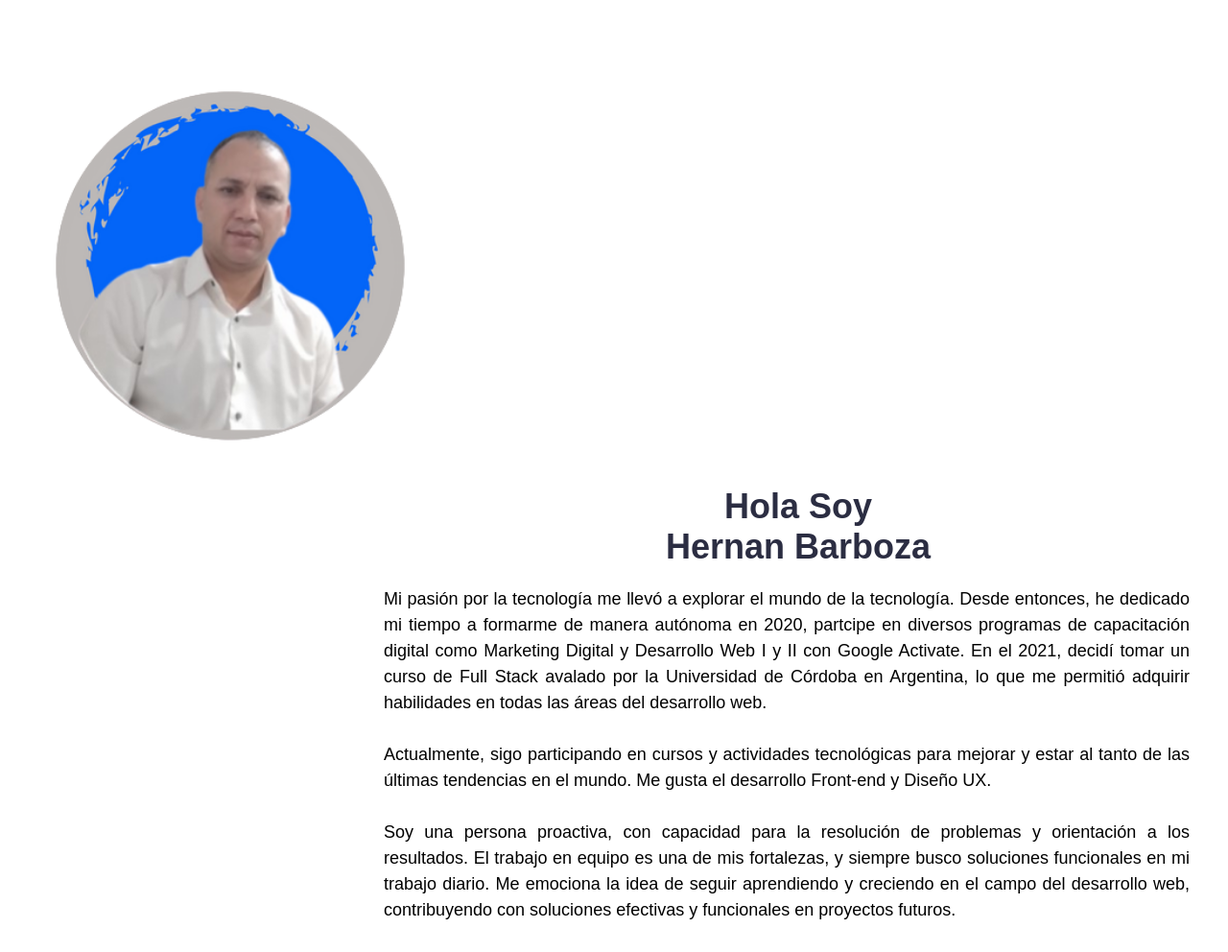
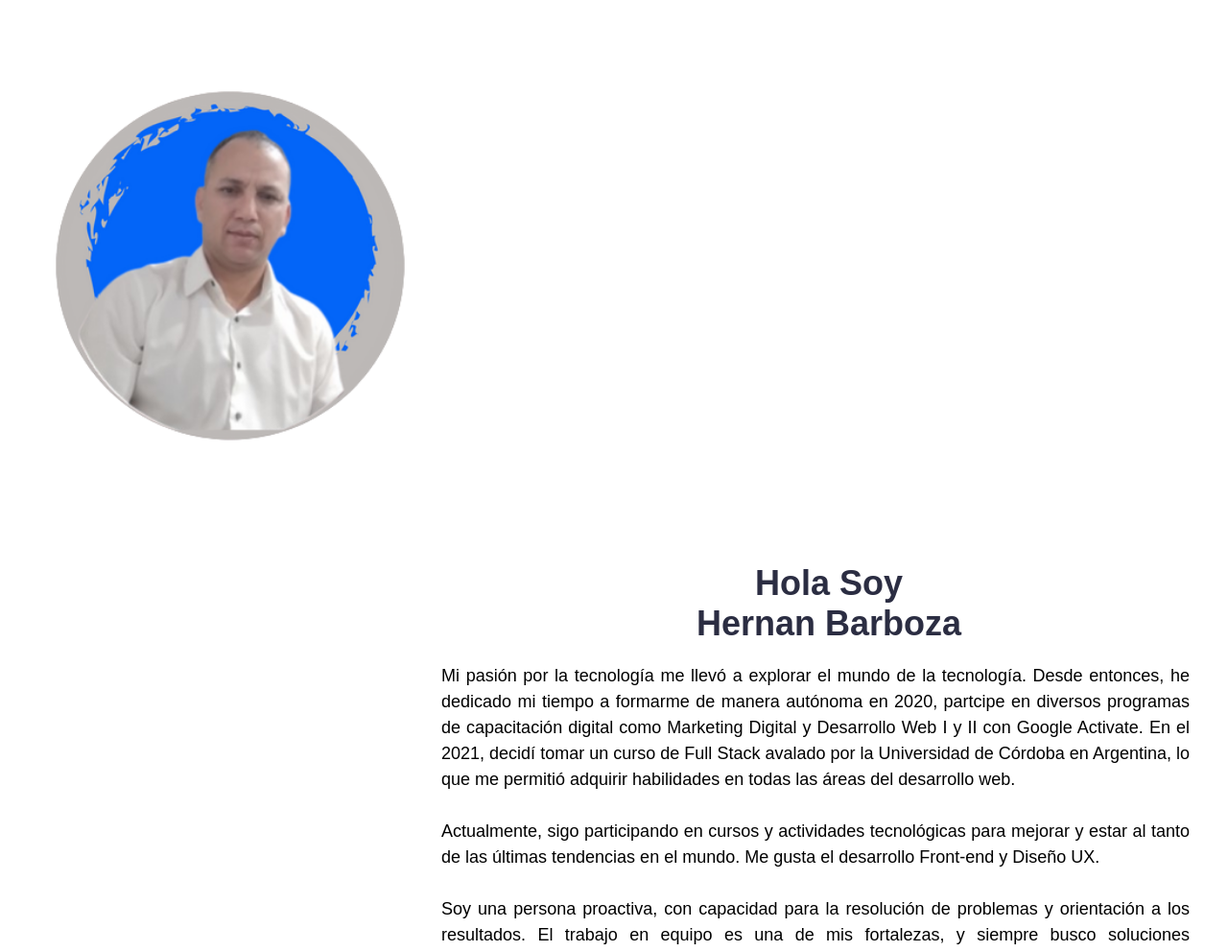
Before and after one commit to Barbozahj/proyecto_2_cod-latam, a plain HTML site: page index.html in a window 1280 px wide. Shown: the part 93-1085 px from the top of the page at 96% size. Drawn offline with Linux system fonts and the light colour scheme.

Commit message:
Update styles.css

```diff
--- a/css/styles.css
+++ b/css/styles.css
@@ -301,10 +301,13 @@ border-right: none;
 .logo{
   margin-left: 50px;
 }
-  .hero{
-    width: 100%;
-   justify-content: center;
+  .hero figure {
+    max-width: 480px;
+    height: 480px;
+    margin-left: 15px;
+    padding: 0;
   }
+
   .hero figure {
     margin: 0;
     padding: 0;
@@ -324,14 +327,14 @@ border-right: none;
   .hero p {
     margin: 0;
     padding: 0;
-    width: 70%;
+    width: 65%;
     float:right;
     margin-bottom: 50px;
   }
   .hero h1 {
     margin: 0;
     padding: 0;
-    width: 70%;
+    width: 65%;
     float:right;
     margin-top: 70px;
     margin-bottom: 20px;
```
